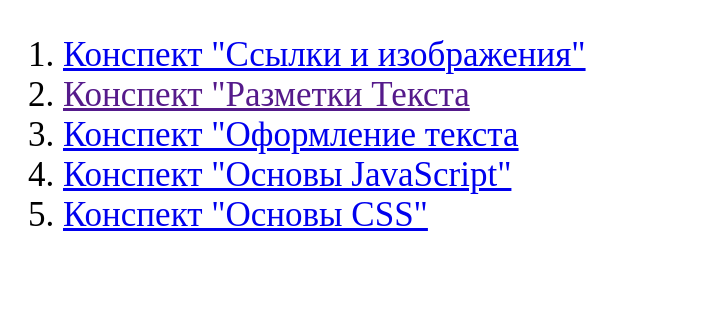
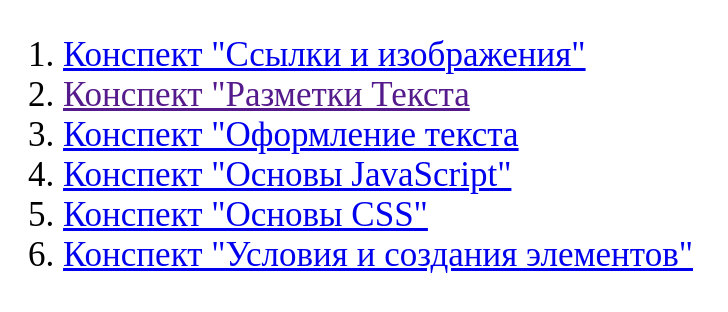
Before and after one commit to Sasha20044002/Sasha20044002.github.io, a plain HTML site: page index.html in a window 1280 px wide. Shown: the whole page, without its empty margins (0-728 px from the left). Drawn offline with Linux system fonts and the light colour scheme.

Commit message:
Update index.html

```diff
--- a/index.html
+++ b/index.html
@@ -14,6 +14,7 @@
         <li><a href="oformlenie.html" target="_blank">Конспект "Оформление текста</a></li>
         <li><a href="java.html" target="_blank">Конспект "Основы JavaScript"</a></li>
         <li><a href="css.html" target="_blank">Конспект "Основы CSS"</a></li>
+        <li><a href="js.html" target="_blank">Конспект "Условия и создания элементов"</a></li>
     </ol>
 </body>
 
```
